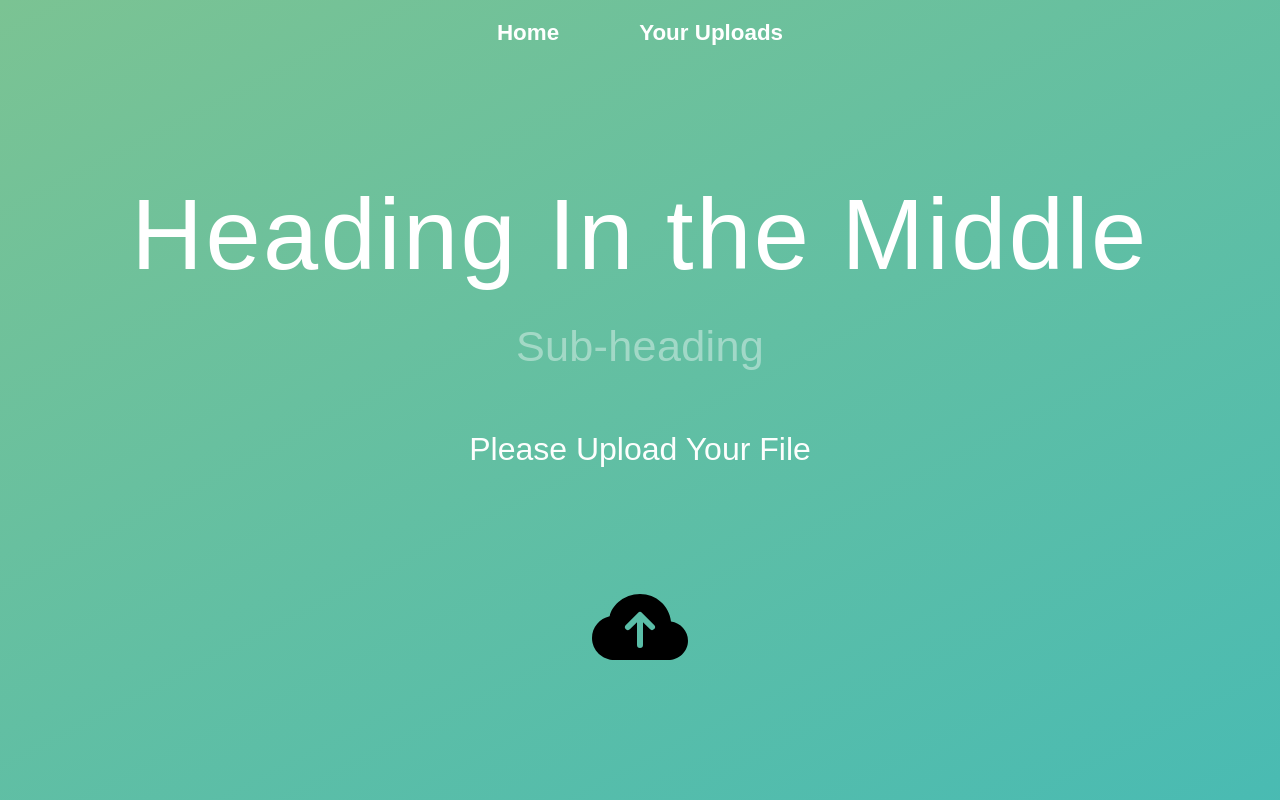
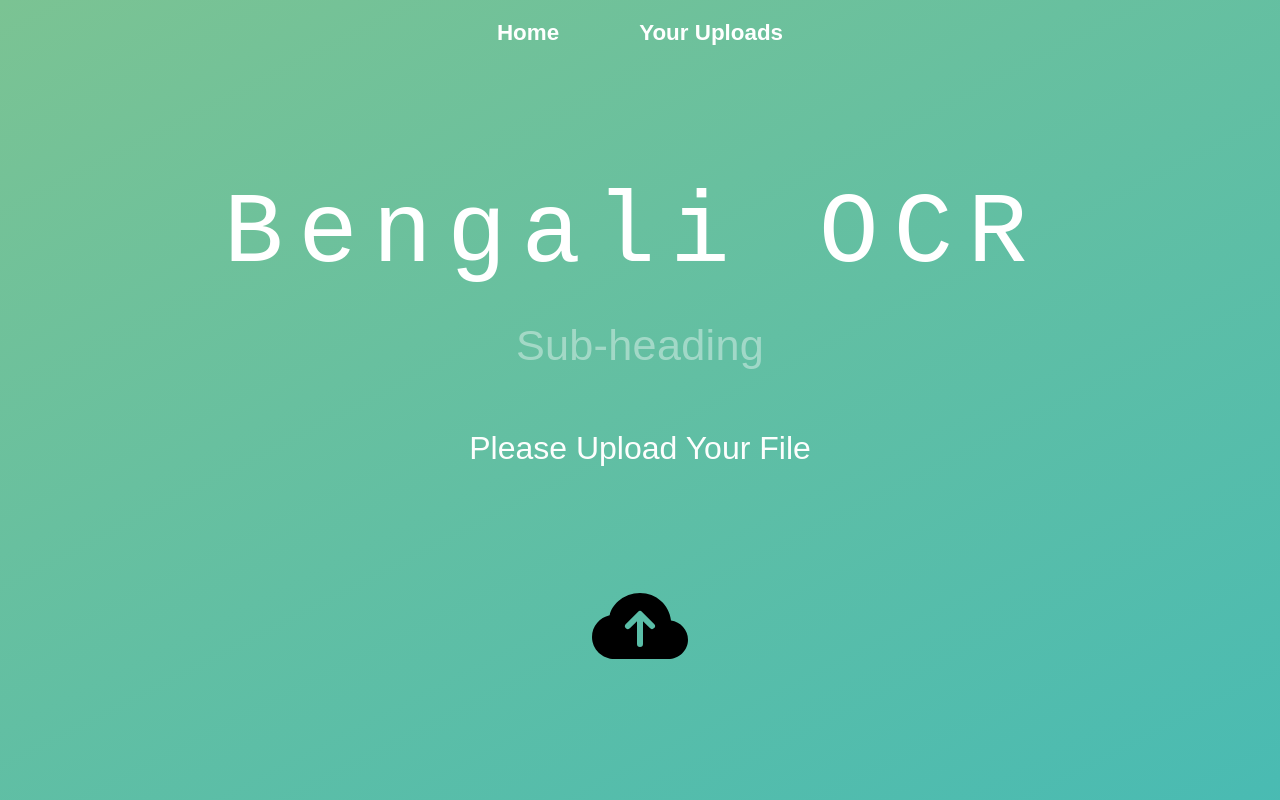
Before and after one commit to vishaaal/bengaliocr, a React (Create React App) app: page / in a window 1280 px wide. Shown: the top 800 px of the page. Built offline with nearby package versions, Linux system fonts and the light colour scheme.

Commit message:
[style] typewriter heading

```diff
--- a/src/components/Body.css
+++ b/src/components/Body.css
@@ -38,6 +38,31 @@
   font-size: 2rem;
 }
 
+.typewriter p {
+  color: #fff;
+  font-family: monospace;
+  overflow: hidden; /* Ensures the content is not revealed until the animation */
+  border-right: .15em solid white; /* The typwriter cursor */
+  white-space: nowrap; /* Keeps the content on a single line */
+  margin: 0 auto; /* Gives that scrolling effect as the typing happens */
+  letter-spacing: .15em; /* Adjust as needed */
+  animation:
+    typing 3.5s steps(30, end),
+    blink-caret .5s step-end infinite;
+}
+
+/* The typing effect */
+@keyframes typing {
+  from { width: 0 }
+  to { width: 100% }
+}
+
+/* The typewriter cursor effect */
+@keyframes blink-caret {
+  from, to { border-color: transparent }
+  50% { border-color: white }
+}
+
 @keyframes popup {
   from {
     opacity: 0;
--- a/src/components/Body.js
+++ b/src/components/Body.js
@@ -6,7 +6,9 @@
   return (
     <div className="body--container">
       <div className="body--container--mainHeading">
-        <p>Heading In the Middle</p>
+        <div class="typewriter">
+          <p>Bengali OCR</p>
+        </div>
         <span>Sub-heading</span>
       </div>
       <div className="body--container--animationText">
```
